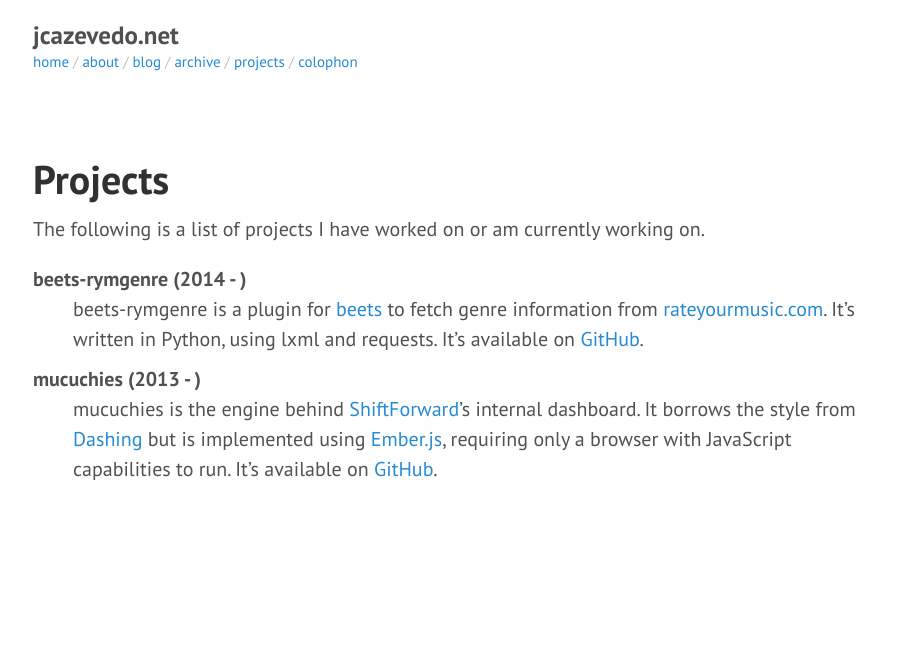
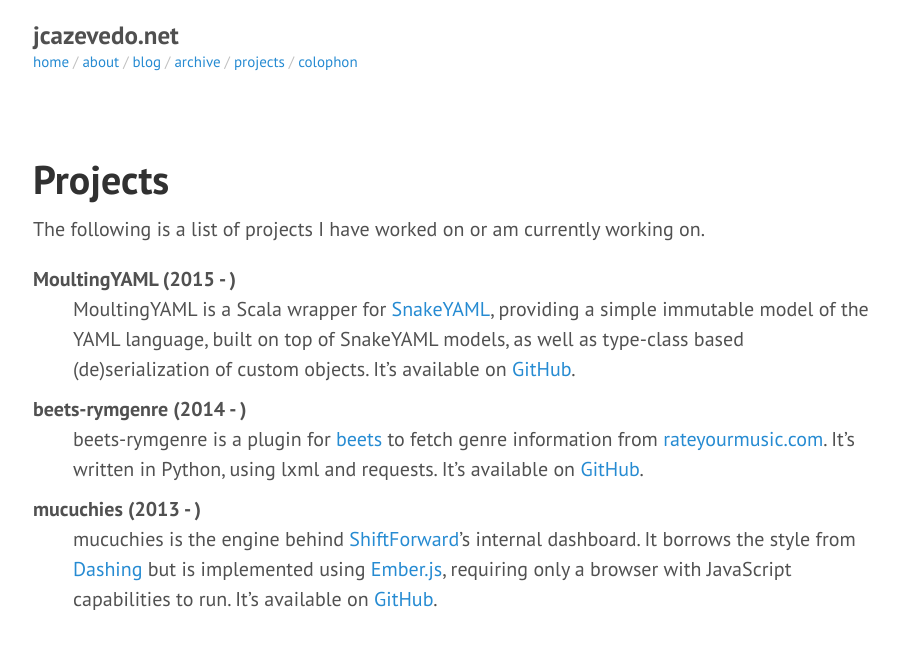
Before and after one commit to jcazevedo/jcazevedo.net, a Jekyll site: the page built from projects.md, in a window 1280 px wide. Shown: the top 649 px of the page, without its empty margins (187-1086 px from the left). Built offline with Jekyll 4.4.1, drawn with Linux system fonts in a browser that asks for light colours.

Commit message:
Add MoultingYAML to project list

```diff
--- a/projects.md
+++ b/projects.md
@@ -6,6 +6,12 @@
 # Projects
 
 The following is a list of projects I have worked on or am currently working on.
+
+MoultingYAML (2015 - )
+: MoultingYAML is a Scala wrapper for
+[SnakeYAML][snakeyaml], providing a simple immutable model of the YAML language,
+built on top of SnakeYAML models, as well as type-class based (de)serialization
+of custom objects. It's available on [GitHub][moultingyaml].
 
 beets-rymgenre (2014 - )
 : beets-rymgenre is a plugin for [beets][beets] to fetch genre information from
@@ -18,12 +24,14 @@
 [Ember.js][emberjs], requiring only a browser with JavaScript capabilities to
 run. It's available on [GitHub][mucuchies].
 
+[beets-rymgenre]: http://github.com/jcazevedo/beets-rymgenre
 [beets]: http://beets.radbox.org/
-[beets-rymgenre]: http://github.com/jcazevedo/beets-rymgenre
 [dashing]: http://dashing.io/
 [emberjs]: http://emberjs.com/
 [lxml]: http://lxml.de/
+[moultingyaml]: https://github.com/jcazevedo/moultingyaml
 [mucuchies]: http://github.com/ShiftForward/mucuchies
 [requests]: http://docs.python-requests.org/
 [rym]: http://rateyourmusic.com/
 [sf]: http://www.shiftforward.eu/
+[snakeyaml]: https://bitbucket.org/asomov/snakeyaml
```
